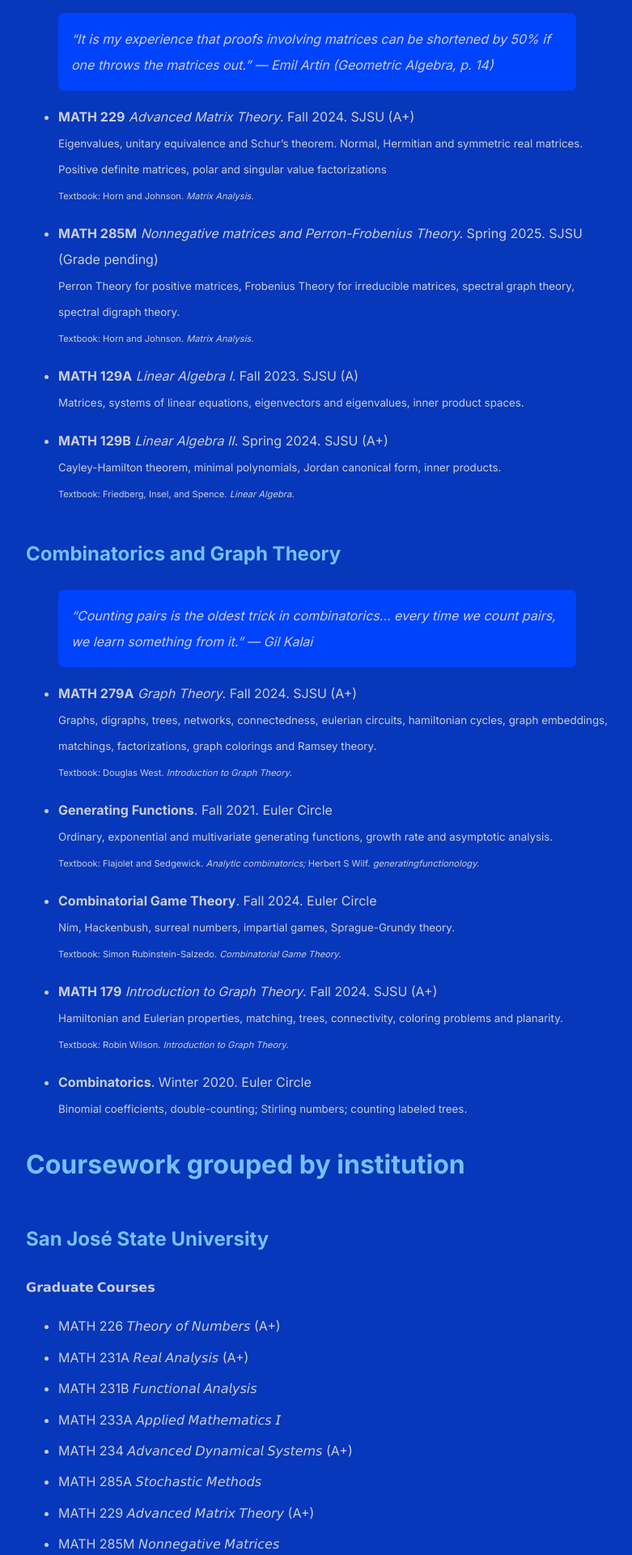
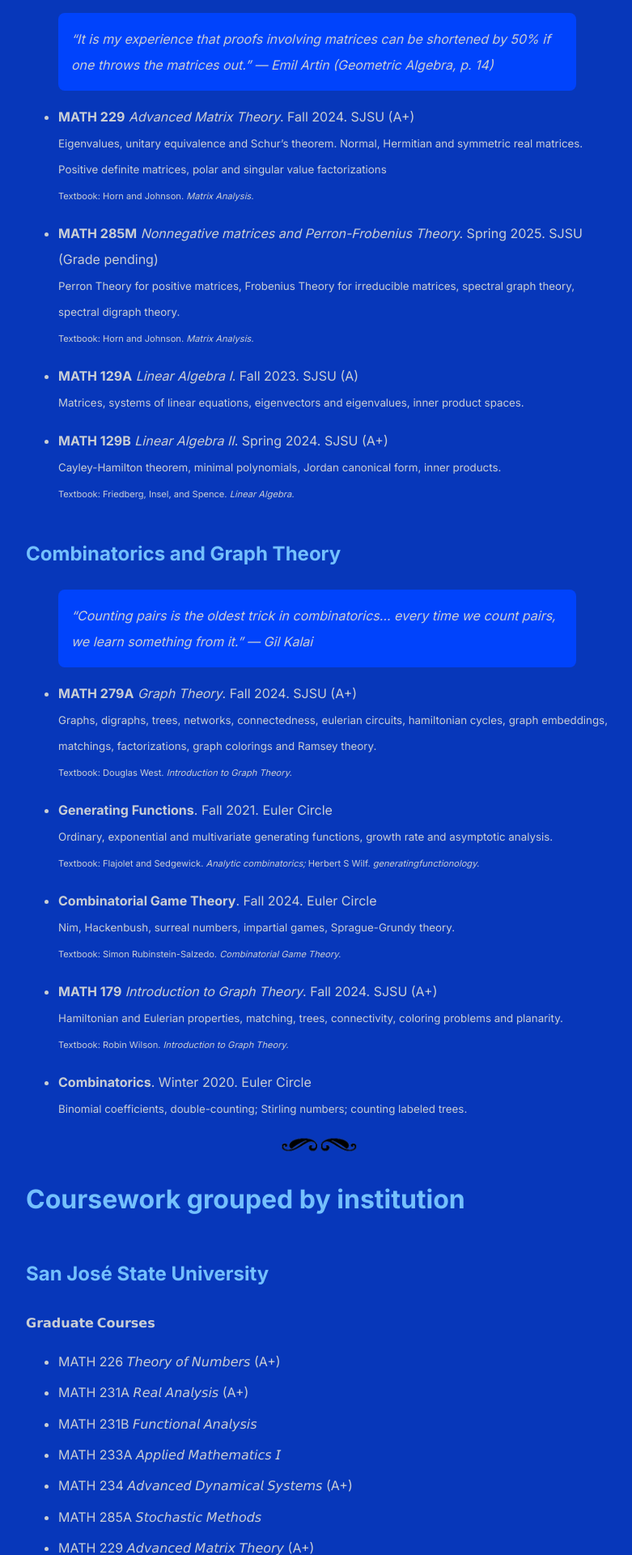
Before and after one commit to shihankanungo/shihankanungo.github.io, a Jekyll site: the page built from courses.md, in a window 1280 px wide. Shown: the part 4480-6400 px from the top of the page at 81% size, without its empty margins (248-1029 px from the left). Built offline with Jekyll 4.4.1, drawn with Linux system fonts in a browser that asks for light colours.

Commit message:
Update courses.md

```diff
--- a/courses.md
+++ b/courses.md
@@ -157,6 +157,7 @@ I haven't taken a formal course in representation theory, but I gained substanti
 - **Combinatorics**. Winter 2020. Euler Circle <br>
   <small>Binomial coefficients, double-counting; Stirling numbers; counting labeled trees.</small>
 
+![separator](images/sep.png)
 
 # Coursework grouped by institution
 
```
